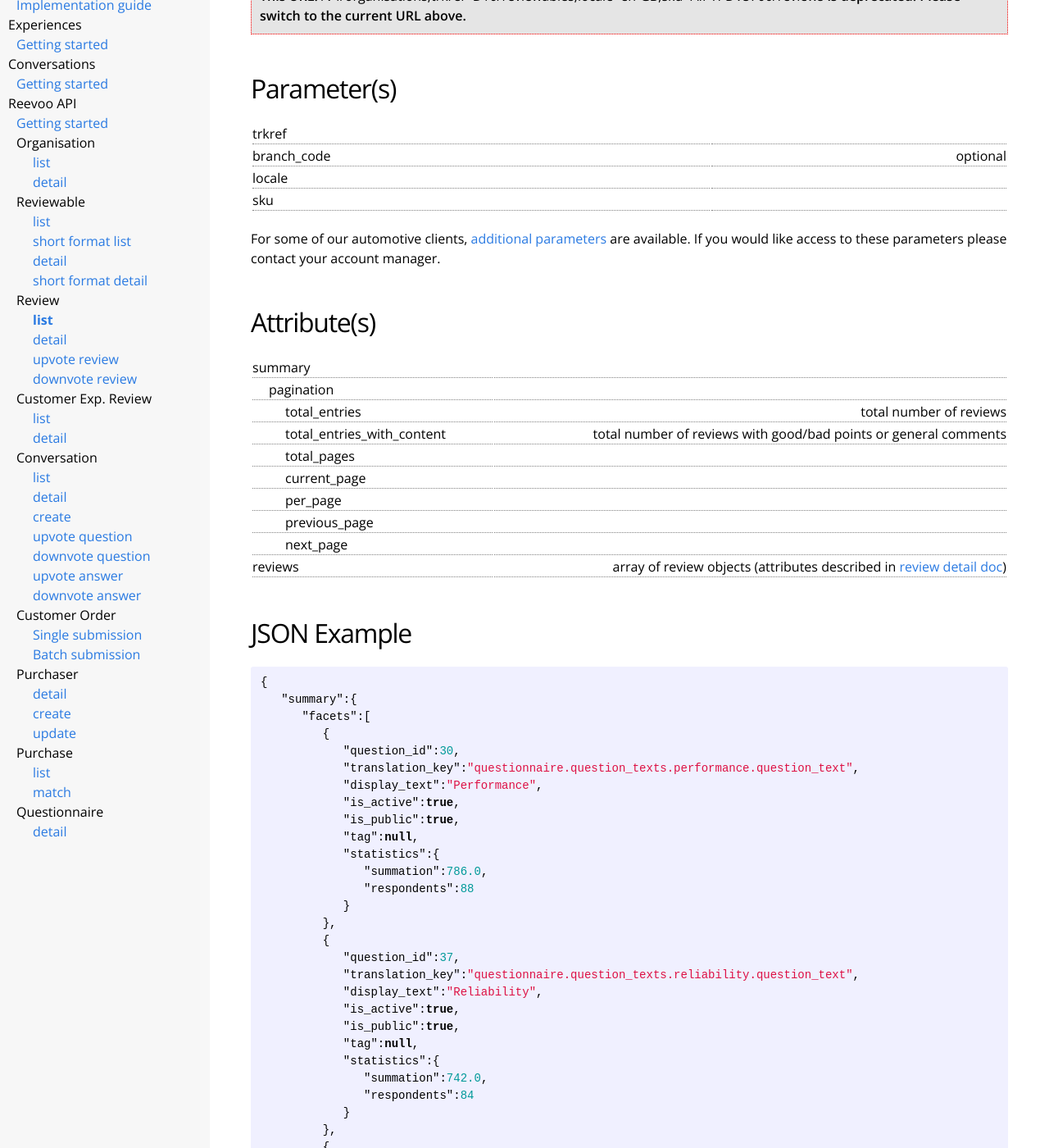
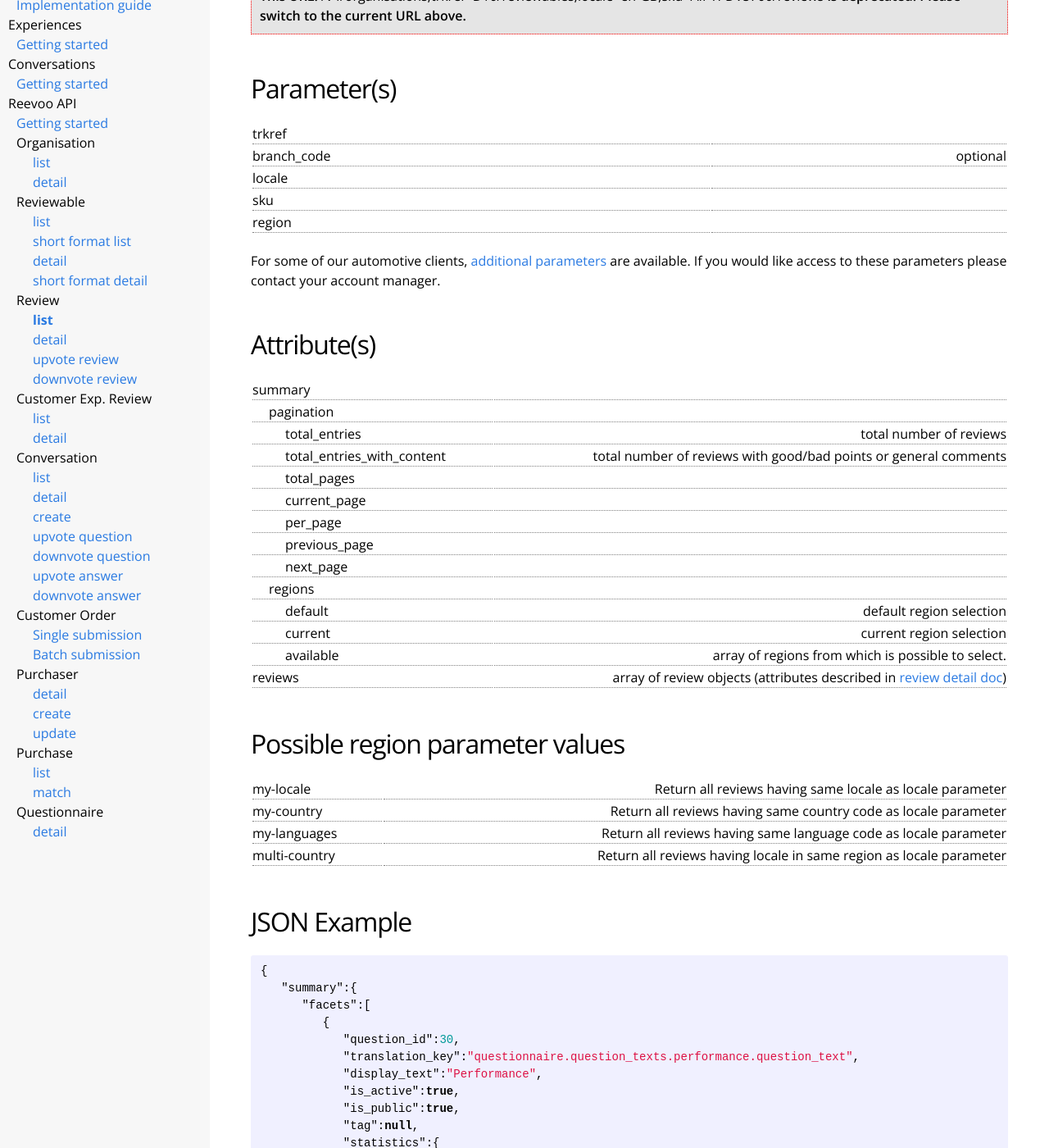
Before and after one commit to reevoo/reevoo.github.io, a Jekyll site: the page built from docs/reevooapi/review/review-list.markdown, in a window 1280 px wide and 1400 px high, scrolled down 517 px. Shown: the whole window at 82% size. Built offline with Jekyll 4.4.1, drawn with Linux system fonts in a browser that asks for light colours; some of the changed text lies outside the part shown.

Commit message:
Add regions documentation to review-list API
- ticket: https://reevoo.atlassian.net/browse/EX-924

```diff
--- a/docs/reevooapi/review/review-list.markdown
+++ b/docs/reevooapi/review/review-list.markdown
@@ -29,6 +29,7 @@ be included.
 |branch_code|optional|
 |locale     |        |
 |sku        |        |
+|region     |        |
 
 For some of our automotive clients, [additional parameters](../../review-fetcher) are available.
 If you would like access to these parameters please contact your account manager.
@@ -45,7 +46,20 @@ If you would like access to these parameters please contact your account manager
 |<span class="indent-2">per_page</span>                  |                                                                |
 |<span class="indent-2">previous_page</span>             |                                                                |
 |<span class="indent-2">next_page</span>                 |                                                                |
+|<span class="indent-1">regions</span>                   |                                                                |
+|<span class="indent-2">default</span>                   |default region selection                                        |
+|<span class="indent-2">current</span>                   |current region selection                                        |
+|<span class="indent-2">available</span>                 |array of regions from which is possible to select.              |
 |reviews                                                 |array of review objects (attributes described in [review detail doc](../review-detail)) |
+
+## Possible region parameter values
+
+{: .documentation}
+|my-locale                                               | Return all reviews having same locale as locale parameter             |
+|my-country                                              | Return all reviews having same country code as locale parameter       |
+|my-languages                                            | Return all reviews having same language code as locale parameter      |
+|multi-country                                           | Return all reviews having locale in same region as locale parameter   |
+
 
 ## JSON Example
 {% highlight json %}
@@ -121,6 +135,24 @@ If you would like access to these parameters please contact your account manager
          "per_page":15,
          "previous_page":null,
          "next_page":2
+      },
+      "regions": {
+         "default": "my-country",
+         "current": "my-country",
+         "available": [
+            {
+               "key": "my-country",
+               "translation_key": "reviews_tab.automotive_regions.my-country",
+               "number_of_reviews": 6633,
+               "in_native_language": true
+            },
+            {
+               "key": "multi-country",
+               "translation_key": "reviews_tab.automotive_regions.multi-country",
+               "number_of_reviews": 6906,
+               "in_native_language": false
+            }
+         ]
       }
    },
    "reviews":[
```
